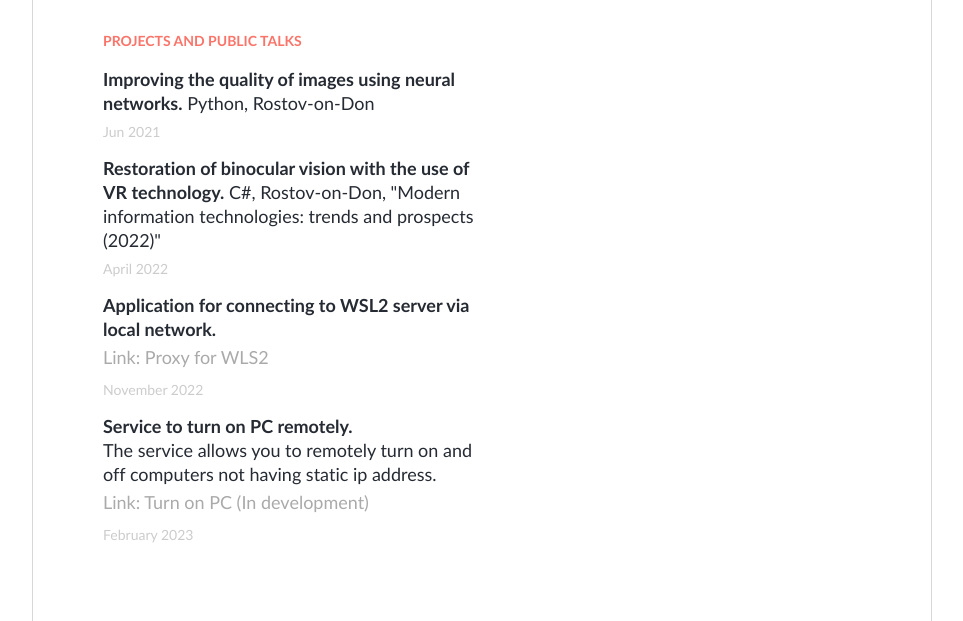
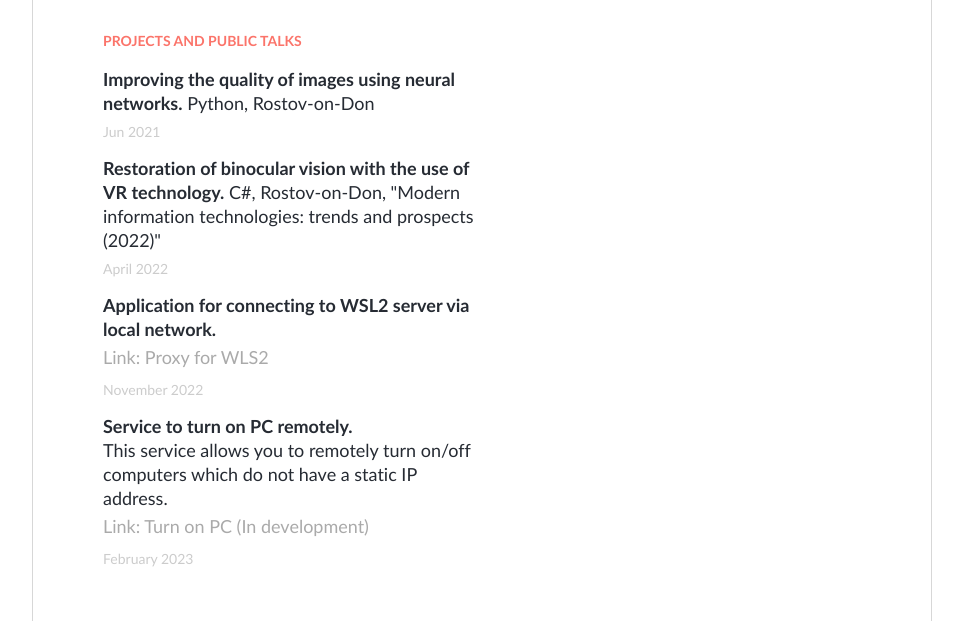
Before and after one commit to glchernenko1/CV, a website: page docs/index.html in a window 1280 px wide. Shown: the part 1270-1891 px from the top of the page, without its empty margins (158-1121 px from the left). Drawn offline with Linux system fonts and the light colour scheme.

Commit message:
change information

```diff
--- a/docs/index.html
+++ b/docs/index.html
@@ -134,8 +134,7 @@
                             <b>Service to turn on PC remotely. </b>
                             <div>
                                 <div>
-                                    The service allows you to remotely turn on and off computers not having static ip
-                                    address.
+                                    This service allows you to remotely turn on/off computers which do not have a static IP address.
                                 </div>
                                 <a class="src_link" href="https://github.com/glchernenko1/Turn_on_PC">Link: Turn on PC
                                     (In development)</a>
```
